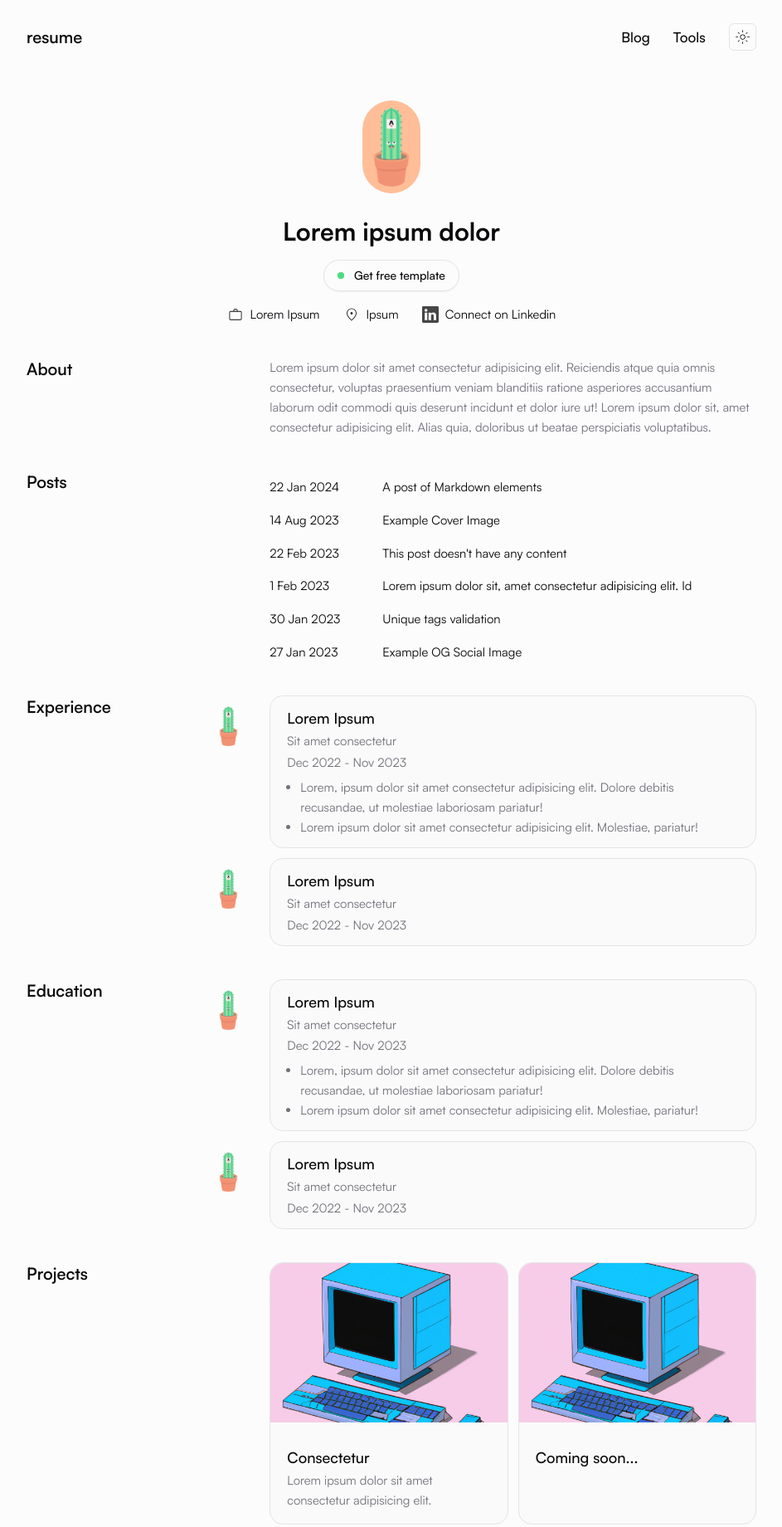
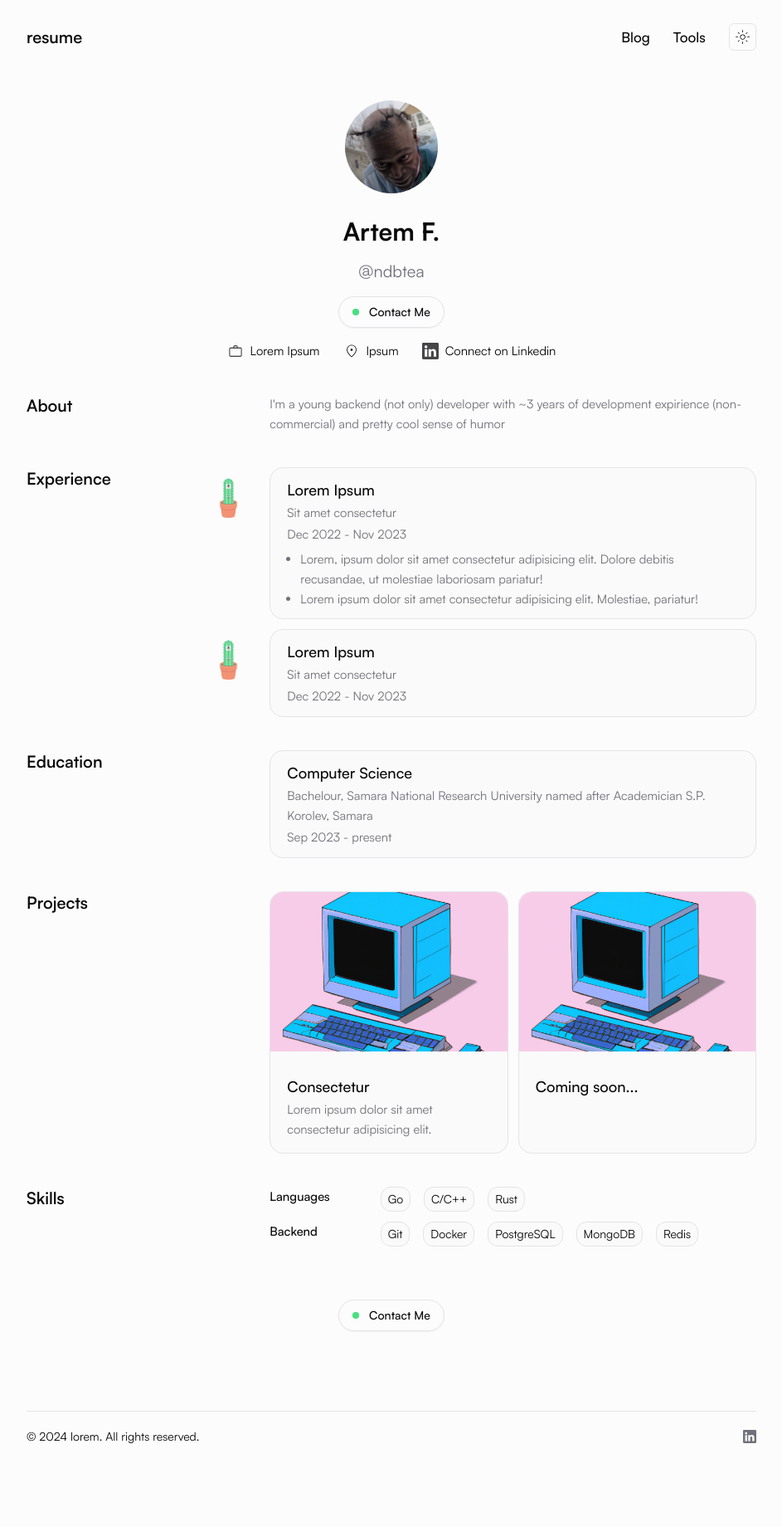
Before and after one commit to jus1d/ndbtea.tech, an Astro site: page / in a window 1280 px wide. Shown: the top 1840 px of the page at 83% size, without its empty margins (168-1111 px from the left). After the commit the page ends 1781 px from the top, so only its background shows below. Built offline with nearby package versions, Linux system fonts and the light colour scheme; Astro itself is replaced by a stand-in of ours; some packages are replaced by stand-ins of ours.

Commit message:
Add personalized information

```diff
--- a/src/pages/index.astro
+++ b/src/pages/index.astro
@@ -8,14 +8,12 @@ import SkillLayout from '../components/SkillLayout.astro'
 import PostPreview from '@/components/blog/PostPreview.astro'
 
 import { Image } from 'astro:assets'
-import astro from '../assets/about-astro.png'
+import avatar from '../assets/avatar.png'
 
 import { getAllPosts, sortMDByDate } from '@/utils'
 
-const languages = ['lorem', 'ipsum']
-const frontend = ['lorem', 'ipsum', 'lorem', 'ipsum', 'lorem', 'ipsum', 'lorem']
-const backend = ['lorem', 'ipsum', 'lorem', 'ipsum']
-const others = ['lorem', 'ipsum', 'lorem', 'ipsum', 'lorem']
+const languages = ['Go', 'C/C++', 'Rust']
+const backend = ['Git', 'Docker', 'PostgreSQL', 'MongoDB', 'Redis']
 
 const MAX_POSTS = 10
 const allPosts = await getAllPosts()
@@ -25,17 +23,13 @@ const allPostsByDate = sortMDByDate(allPosts).slice(0, MAX_POSTS)
 <PageLayout meta={{ title: 'Home' }}>
 	<div class='flex w-full flex-col gap-y-10'>
 		<section class='flex flex-col items-center gap-y-7'>
-			<Image
-				src={astro}
-				alt='profile photo'
-				class='h-28 w-auto rounded-full bg-[#FFBE98] p-2'
-				loading='eager'
-			/>
+			<Image src={avatar} alt='profile photo' class='h-28 w-auto rounded-full' loading='eager' />
 
 			<div class='flex flex-col items-center gap-y-4'>
-				<h1 class='text-3xl font-bold'>Lorem ipsum dolor</h1>
+				<h1 class='text-3xl font-bold'>Artem F.</h1>
+				<h1 class='text-xl text-muted-foreground'>@ndbtea</h1>
 				<a
-					href='https://github.com/srleom/astro-theme-resume.git'
+					href='https://t.me/m/2p5M4X-CMWIy'
 					class='flex flex-row items-center gap-x-3 rounded-3xl border border-input px-4 py-2 text-sm shadow-sm transition-all hover:shadow-md'
 				>
 					<span class='relative flex items-center justify-center'>
@@ -45,7 +39,7 @@ const allPostsByDate = sortMDByDate(allPosts).slice(0, MAX_POSTS)
 						<span class='relative inline-flex h-2 w-2 rounded-full bg-green-400'></span>
 					</span>
 
-					<p class='font-medium'>Get free template</p>
+					<p class='font-medium'>Contact Me</p>
 				</a>
 				<div class='flex flex-wrap justify-center gap-x-7 gap-y-3'>
 					<Label title='Lorem Ipsum'>
@@ -87,13 +81,11 @@ const allPostsByDate = sortMDByDate(allPosts).slice(0, MAX_POSTS)
 
 		<Section title='About'>
 			<p class='text-muted-foreground'>
-				Lorem ipsum dolor sit amet consectetur adipisicing elit. Reiciendis atque quia omnis
-				consectetur, voluptas praesentium veniam blanditiis ratione asperiores accusantium laborum
-				odit commodi quis deserunt incidunt et dolor iure ut! Lorem ipsum dolor sit, amet
-				consectetur adipisicing elit. Alias quia, doloribus ut beatae perspiciatis voluptatibus.
+				I'm a young backend (not only) developer with ~3 years of development expirience
+				(non-commercial) and pretty cool sense of humor
 			</p>
 		</Section>
-		{
+		<!-- {
 			allPostsByDate.length > 0 && (
 				<Section title='Posts'>
 					<ul class='flex flex-col gap-y-2'>
@@ -105,7 +97,7 @@ const allPostsByDate = sortMDByDate(allPosts).slice(0, MAX_POSTS)
 					</ul>
 				</Section>
 			)
-		}
+		} -->
 
 		<Section title='Experience'>
 			<Card
@@ -137,29 +129,10 @@ const allPostsByDate = sortMDByDate(allPosts).slice(0, MAX_POSTS)
 
 		<Section title='Education'>
 			<Card
-				heading='Lorem Ipsum'
-				subheading='Sit amet consectetur'
-				date='Dec 2022 - Nov 2023'
-				imagePath='/src/assets/about-astro.png'
-				altText='Lorem, ipsum dolor sit'
-				imageClass='h-12 w-auto md:-left-16'
-			>
-				<ul class='ml-4 list-disc text-muted-foreground'>
-					<li>
-						Lorem, ipsum dolor sit amet consectetur adipisicing elit. Dolore debitis recusandae, ut
-						molestiae laboriosam pariatur!
-
-						<li>Lorem ipsum dolor sit amet consectetur adipisicing elit. Molestiae, pariatur!</li>
-					</li>
-				</ul>
-			</Card>
-			<Card
-				heading='Lorem Ipsum'
-				subheading='Sit amet consectetur'
-				date='Dec 2022 - Nov 2023'
-				imagePath='/src/assets/about-astro.png'
-				altText='Lorem, ipsum dolor sit'
-				imageClass='h-12 w-auto md:-left-16'
+				heading='Computer Science'
+				subheading='Bachelour, Samara National Research University named after Academician S.P. Korolev, Samara'
+				date='Sep 2023 - present'
+				altText='Computer Scie'
 			/>
 		</Section>
 
@@ -184,38 +157,13 @@ const allPostsByDate = sortMDByDate(allPosts).slice(0, MAX_POSTS)
 			</div>
 		</Section>
 
-		<Section title='Certifications'>
-			<Card
-				as='a'
-				heading='Lorem ipsum, dolor sit amet consectetur adipisicing.'
-				subheading='Lorem ipsum dolor sit amet consectetur adipisicing elit. Aperiam dicta magni consequuntur corrupti.'
-				date='Mar 2024 - Mar 2024'
-				imagePath='/src/assets/about-astro.png'
-				altText='Lorem, ipsum dolor sit'
-				imageClass='h-11 w-auto md:-left-16'
-				href='https://www.google.com'
-			/>
-			<Card
-				as='a'
-				heading='Lorem ipsum, dolor sit amet'
-				subheading='Lorem ipsum dolor sit amet consectetur adipisicing elit. Aperiam dicta.'
-				date='Mar 2029 - Mar 2032'
-				imagePath='/src/assets/about-astro.png'
-				altText='Lorem, ipsum dolor sit'
-				imageClass='h-11 w-auto md:-left-16'
-				href='https://www.google.com'
-			/>
-		</Section>
-
 		<Section title='Skills'>
 			<SkillLayout title='Languages' skills={languages} />
-			<SkillLayout title='Frontend' skills={frontend} />
 			<SkillLayout title='Backend' skills={backend} />
-			<SkillLayout title='Others' skills={others} />
 		</Section>
 	</div>
 	<a
-		href='https://github.com/srleom/astro-theme-resume.git'
+		href='https://t.me/m/2p5M4X-CMWIy'
 		class='mt-16 flex flex-row items-center gap-x-3 rounded-3xl border border-input px-4 py-2 text-sm shadow-sm transition-all hover:shadow-md'
 	>
 		<span class='relative flex items-center justify-center'>
@@ -225,6 +173,6 @@ const allPostsByDate = sortMDByDate(allPosts).slice(0, MAX_POSTS)
 			<span class='relative inline-flex h-2 w-2 rounded-full bg-green-400'></span>
 		</span>
 
-		<p class='font-medium'>Get free template</p>
+		<p class='font-medium'>Contact Me</p>
 	</a>
 </PageLayout>
```
Also changed, not shown: src/assets/avatar.png (added).
